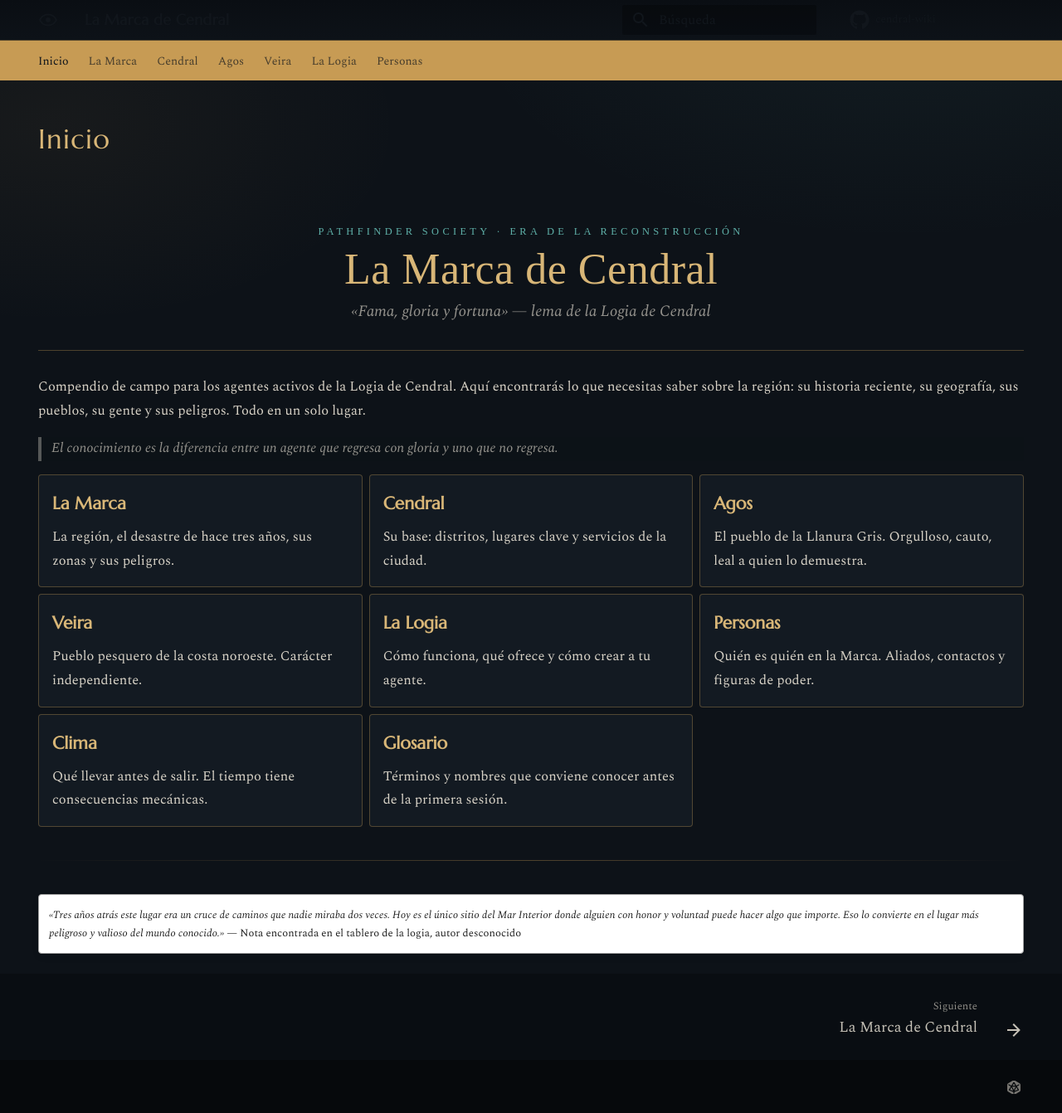
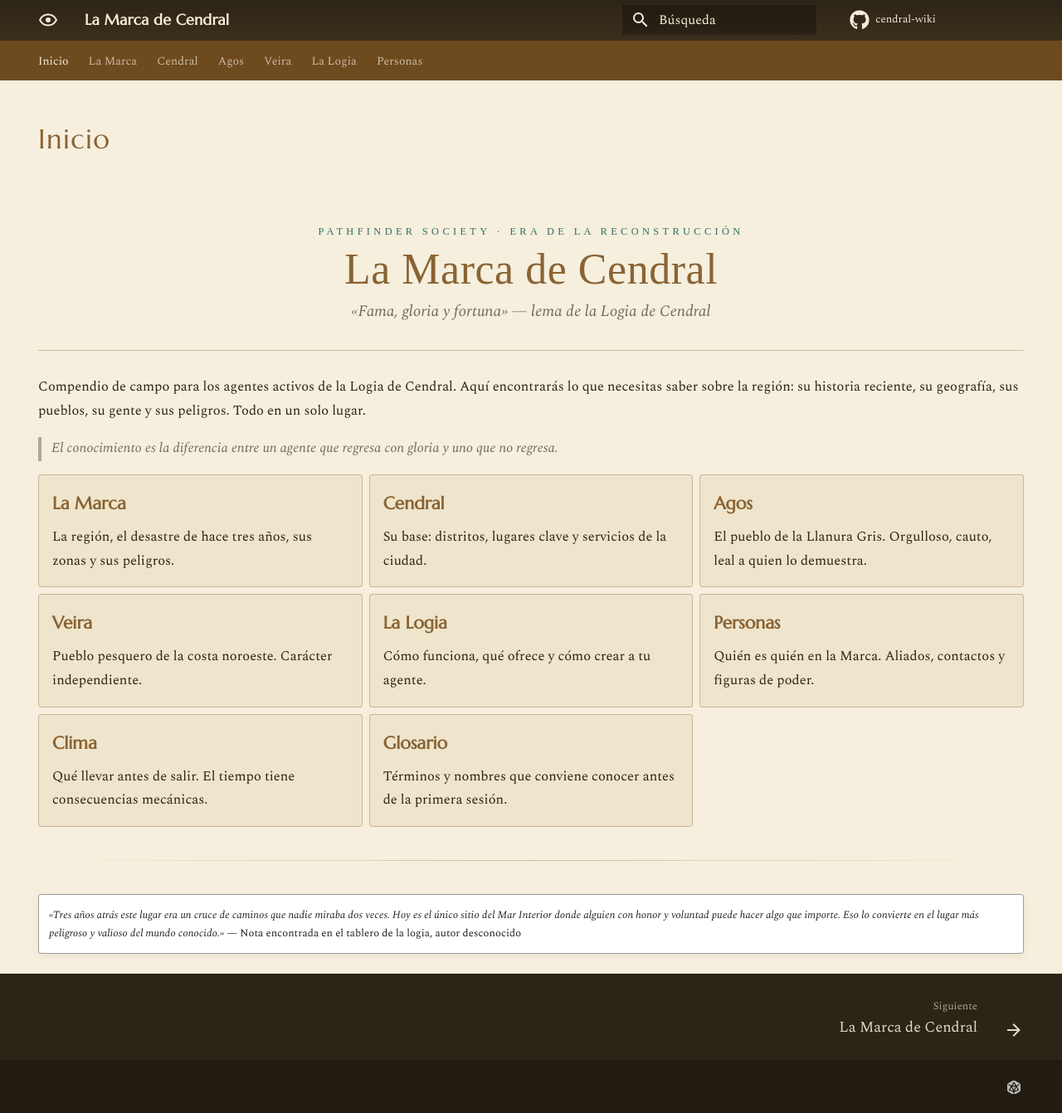
Before and after one commit to eduardorvicente/cendral-wiki, an MkDocs documentation site: the page built from docs/index.md, in a window 1280 px wide and 1342 px high. Shown: the whole window at 83% size. Built offline with MkDocs 1.6.1 and Material for MkDocs 9.7.7, drawn with Linux system fonts in a browser that asks for light colours; some web fonts are replaced; comment, search, counter and statistics services are not loaded.

Commit message:
cambio de tema

```diff
--- a/mkdocs.yml
+++ b/mkdocs.yml
@@ -22,10 +22,7 @@ theme:
         icon: material/weather-sunny
         name: Cambiar a tinta
     # Modo oscuro (por defecto): "tinta"
-      scheme: cendral-ink
-      toggle:
-        icon: material/weather-night
-        name: Cambiar a pergamino
+
 
   features:
     - navigation.tabs
```
